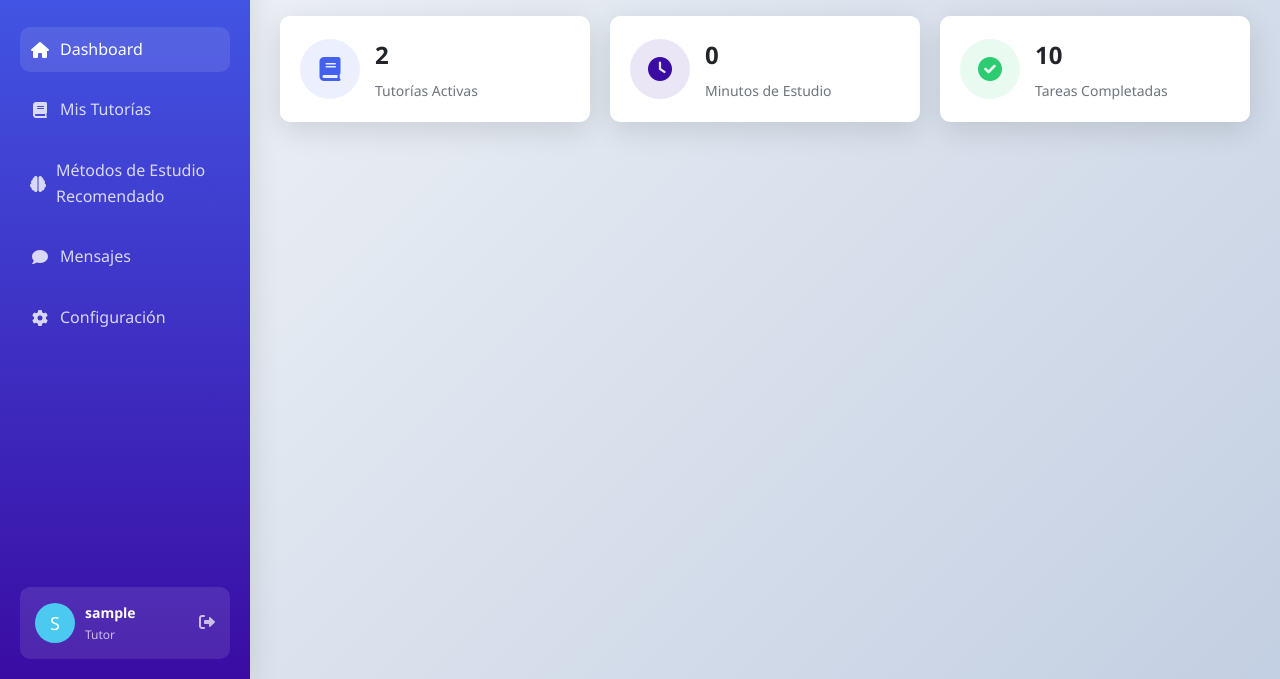
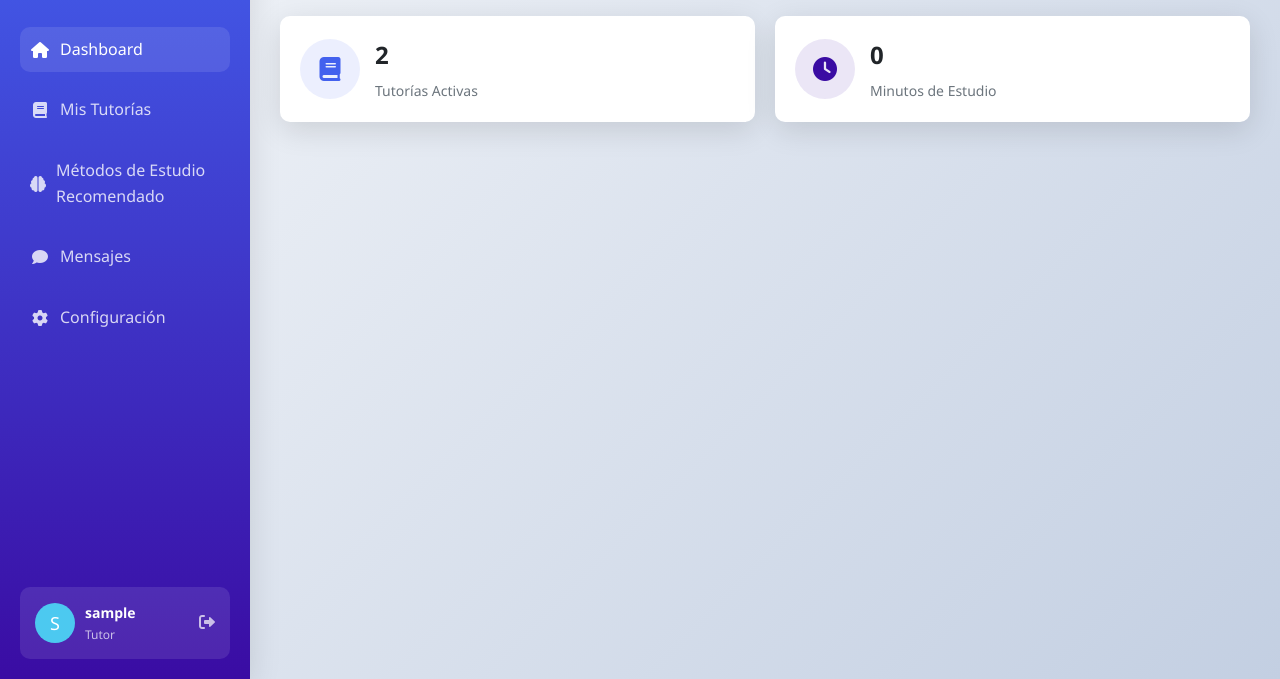
Before and after one commit to developeric/Codint_Education, a website: page public/dashboard.html in a window 1280 px wide. Shown: the part 121-800 px from the top of the page. Drawn offline with Linux system fonts and the light colour scheme; sample sign-in values are in the browser's storage.

Commit message:
Commit antes de un merge

```diff
--- a/public/dashboard.html
+++ b/public/dashboard.html
@@ -89,15 +89,6 @@
           </div>
         </div>
 
-        <div class="stat-card">
-          <div class="stat-icon green">
-            <i class="fas fa-check-circle"></i>
-          </div>
-          <div class="stat-info">
-            <h3 id="completed-count">0</h3>
-            <p>Tareas Completadas</p>
-          </div>
-        </div>
       </div>
 
       <div class="dashboard-content">
```
